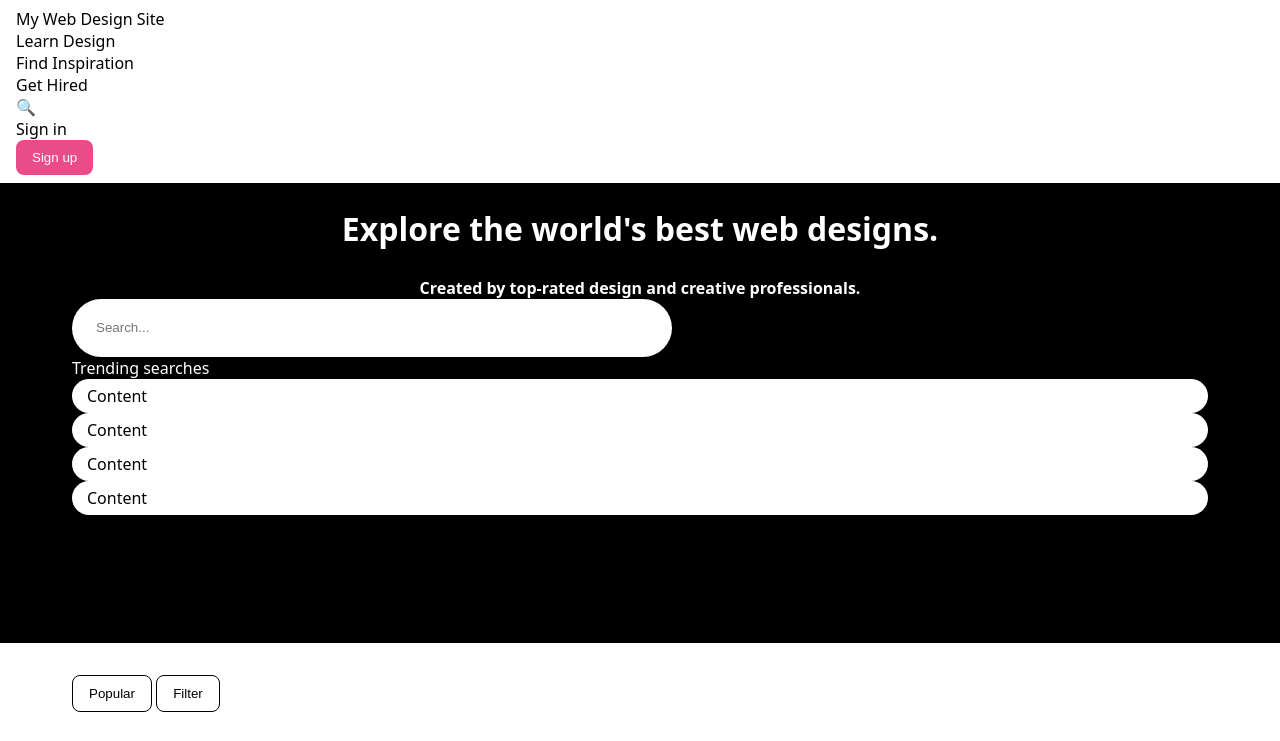
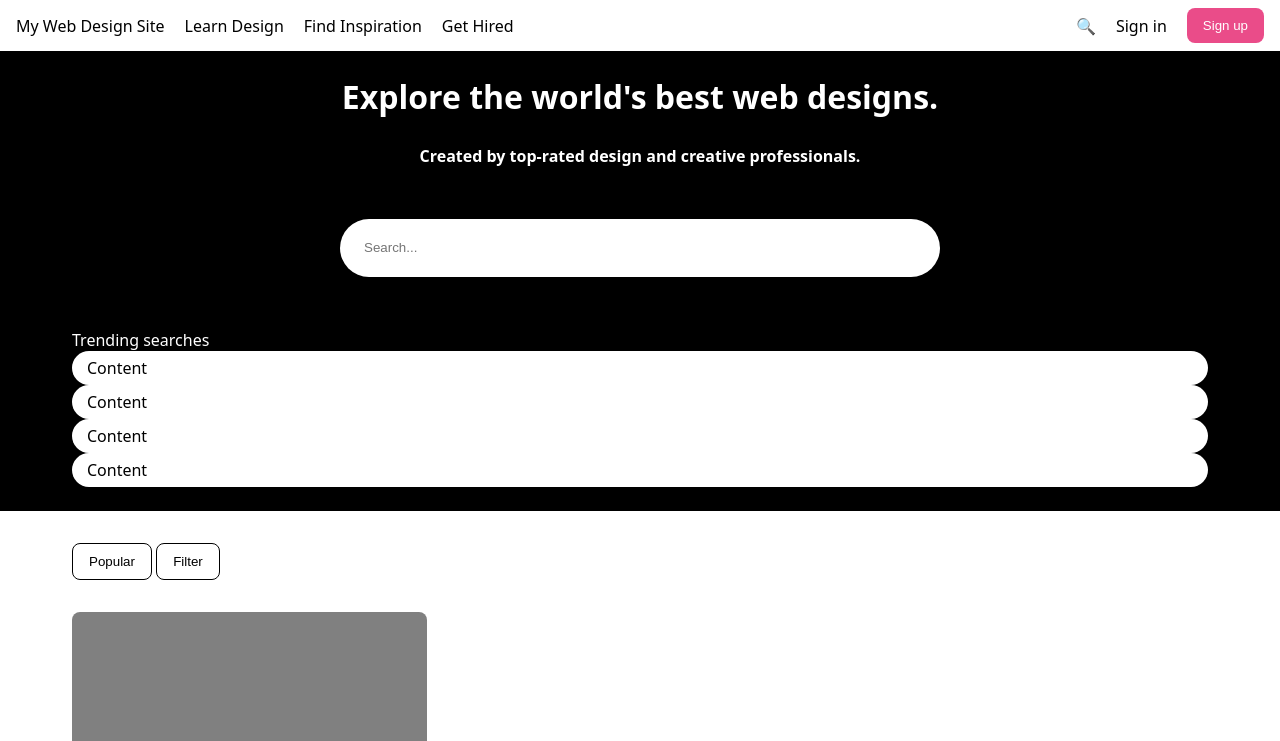
Before and after one commit to Cpreza24/flexbox-lab, a plain HTML site: page index.html in a window 1280 px wide. Shown: the top 741 px of the page. Drawn offline with Linux system fonts and the light colour scheme.

Commit message:
started flexbox lab

```diff
--- a/css/style.css
+++ b/css/style.css
@@ -11,6 +11,8 @@ body {
 nav {
     background-color: white;
     padding: 8px 16px;
+    display: flex;
+    justify-content: space-between;
 }
 
 p {
@@ -46,6 +48,7 @@ input {
     border-radius: 29px;
     border: 0px;
     padding: 0 24px;
+    margin: auto;
 }
 
 main {
@@ -77,6 +80,26 @@ nav button {
     margin-top: 8px;
 }
 
+#actions {
+    display: flex;
+    justify-content: center;
+    align-items: center;
+    gap: 20px;
+}
+
+#destinations {
+    display: flex;
+    justify-content: space-between;
+    align-items: center;
+    gap: 20px;
+}
+
+#hero {
+    display: flex;
+    justify-content: center;
+    flex-direction: column;
+}
+
 #subnav {
     padding: 32px 72px 0;
     background-color: white;
```
Also changed, not shown: index.html (indentation only).
